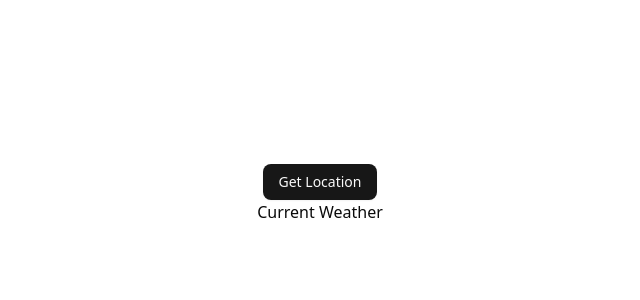
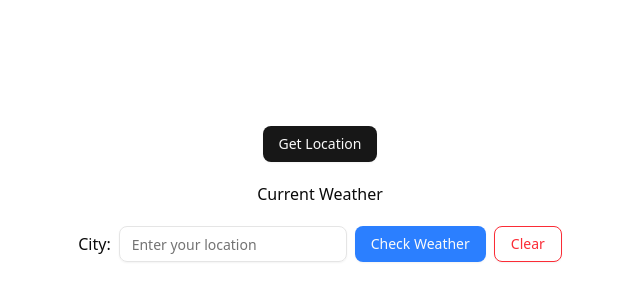
Before and after one commit to SongC-unsw/Weather-app, a Next.js app: page / in a window 1280 px wide. Shown: the part 206-506 px from the top of the page, without its empty margins (320-960 px from the left). Built offline with nearby package versions, Linux system fonts and the light colour scheme; no server answers.

Commit message:
Add CountryInput component for user location input, integrate weather checking functionality, and update CurrentWeather component to display temperature in Celsius. Enhance layout in Home component.

```diff
--- /dev/null
+++ b/src/app/components/countryInput.tsx
@@ -0,0 +1,45 @@
+"use client";
+import { Input } from "@/components/ui/input";
+import { Button } from "@/components/ui/button";
+import { useState } from "react";
+type Props = {
+  onHandleCheckWeather: (location: string) => void;
+};
+export default function CountryInput({ onHandleCheckWeather }: Props) {
+  const [location, setLocation] = useState("");
+  // can use useState to handle input value because this doesn't need to be known by parent component
+  const handleSubmit = (e: React.FormEvent<HTMLFormElement>) => {
+    e.preventDefault();
+    onHandleCheckWeather(location);
+  };
+  return (
+    <form className="flex gap-2" onSubmit={handleSubmit}>
+      <div className="flex gap-2 items-center">
+        <label>City: </label>
+        <Input
+          type="text"
+          placeholder="Enter your location"
+          value={location}
+          onChange={(e) => setLocation(e.target.value)}
+          // update input value on the fly
+        />
+      </div>
+      <Button
+        type="submit"
+        variant="default"
+        className="bg-blue-500 hover:bg-blue-600"
+        // pass input value to parent component only when button is clicked or form is submitted
+      >
+        Check Weather
+      </Button>
+      <Button
+        type="button"
+        variant="outline"
+        className="border-red-500 text-red-500 hover:bg-red-50"
+        onClick={() => setLocation("")}
+      >
+        Clear
+      </Button>
+    </form>
+  );
+}
--- a/src/app/components/currentWeather.tsx
+++ b/src/app/components/currentWeather.tsx
@@ -28,7 +28,9 @@ export default function CurrentWeather({ location }: Props) {
         <div>
           <p>Current Country: {weatherData.sys.country}</p>
           <p>Current City: {weatherData.name}</p>
-          <p>Current Temperature: {weatherData.main.temp}</p>
+          <p>
+            Current Temperature: {(weatherData.main.temp - 273.15).toFixed(1)}°C{" "}
+          </p>
           <p>Current Weather: {weatherData.weather[0].main}</p>
         </div>
       )}
--- a/src/app/components/getLocation.tsx
+++ b/src/app/components/getLocation.tsx
@@ -1,17 +1,18 @@
 "use client";
 type Props = {
   onHandleLocation: () => void;
-}
+};
 import { Button } from "@/components/ui/button";
 
-export default function GetLocation({onHandleLocation}: Props) {
-
+export default function GetLocation({ onHandleLocation }: Props) {
   const handleLocation = () => {
+    if (onHandleLocation) {
       onHandleLocation();
     }
+  };
   return (
     <div>
       <Button onClick={handleLocation}>Get Location</Button>
     </div>
-    )
+  );
 }
--- a/src/app/page.tsx
+++ b/src/app/page.tsx
@@ -2,7 +2,8 @@
 import GetLocationBtn from "./components/getLocation";
 import { useState } from "react";
 import CurrentWeather from "./components/currentWeather";
-
+import CountryInput from "./components/countryInput";
+import axios from "axios";
 export default function Home() {
   const defaultCoordinates = {
     latitude: 35.6764,
@@ -25,6 +26,7 @@ export default function Home() {
         },
         (error) => {
           setError(error.message);
+          console.log(error);
         }
       );
     } else {
@@ -32,10 +34,21 @@ export default function Home() {
     }
   };
 
+  const handleCheckWeather = async (location: string) => {
+    const response = await axios.get(
+      `http://api.openweathermap.org/geo/1.0/direct?q=${location}&limit=5&appid=${process.env.NEXT_PUBLIC_OPENWEATHER_API_KEY}`
+    ); //geocoding api
+    setCoordinates({
+      latitude: response.data[0].lat,
+      longitude: response.data[0].lon,
+    });
+  };
+
   return (
-    <div className="flex flex-col items-center justify-center h-screen">
+    <div className="flex flex-col gap-5 items-center justify-center h-screen">
       <GetLocationBtn onHandleLocation={handleLocation} />
       <CurrentWeather location={coordinates} />
+      <CountryInput onHandleCheckWeather={handleCheckWeather} />
     </div>
   );
 }
--- /dev/null
+++ b/src/components/ui/input.tsx
@@ -0,0 +1,21 @@
+import * as React from "react"
+
+import { cn } from "@/lib/utils"
+
+function Input({ className, type, ...props }: React.ComponentProps<"input">) {
+  return (
+    <input
+      type={type}
+      data-slot="input"
+      className={cn(
+        "file:text-foreground placeholder:text-muted-foreground selection:bg-primary selection:text-primary-foreground dark:bg-input/30 border-input flex h-9 w-full min-w-0 rounded-md border bg-transparent px-3 py-1 text-base shadow-xs transition-[color,box-shadow] outline-none file:inline-flex file:h-7 file:border-0 file:bg-transparent file:text-sm file:font-medium disabled:pointer-events-none disabled:cursor-not-allowed disabled:opacity-50 md:text-sm",
+        "focus-visible:border-ring focus-visible:ring-ring/50 focus-visible:ring-[3px]",
+        "aria-invalid:ring-destructive/20 dark:aria-invalid:ring-destructive/40 aria-invalid:border-destructive",
+        className
+      )}
+      {...props}
+    />
+  )
+}
+
+export { Input }
```
Lines whose indentation alone changed are shown as unchanged.
